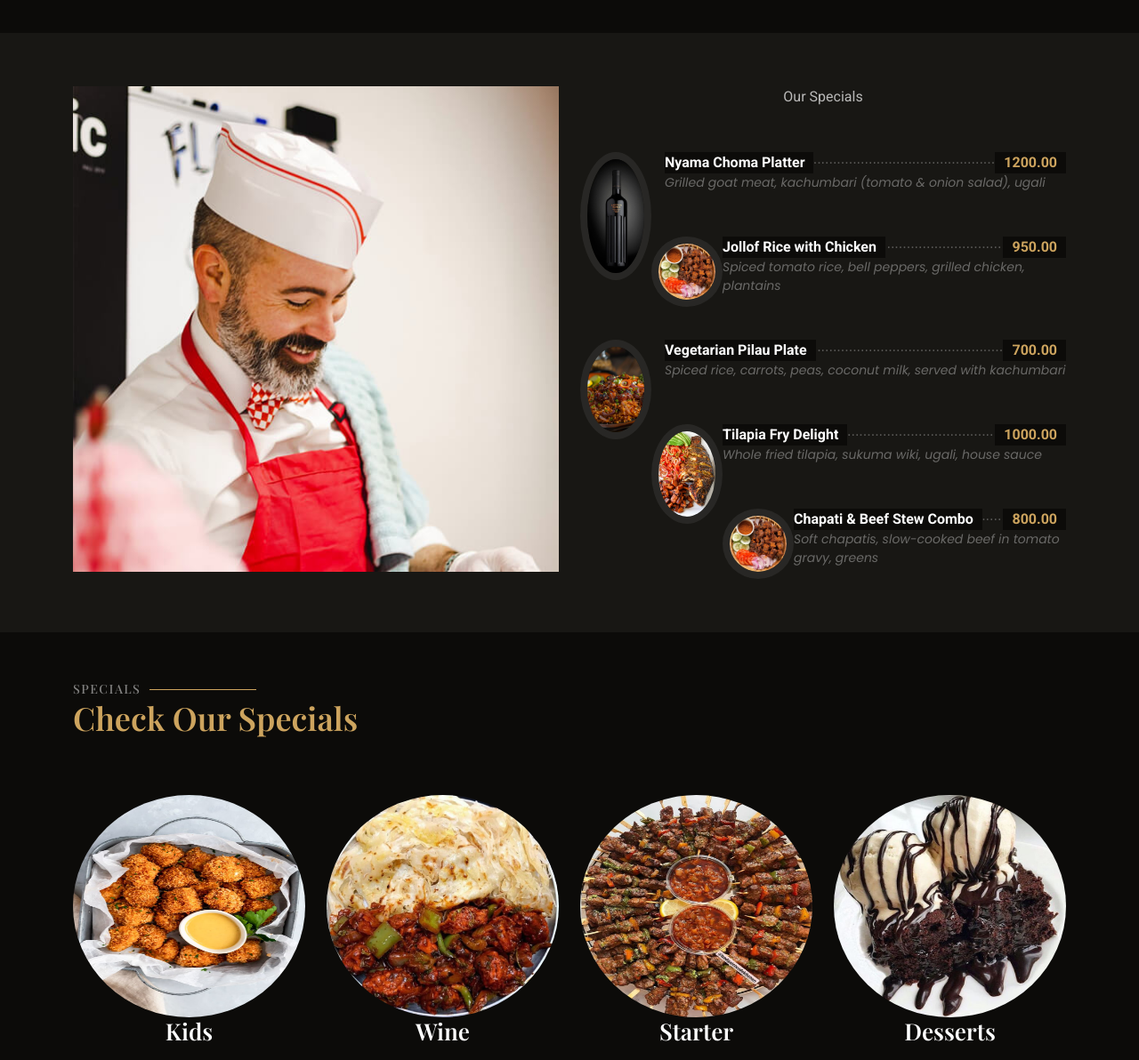
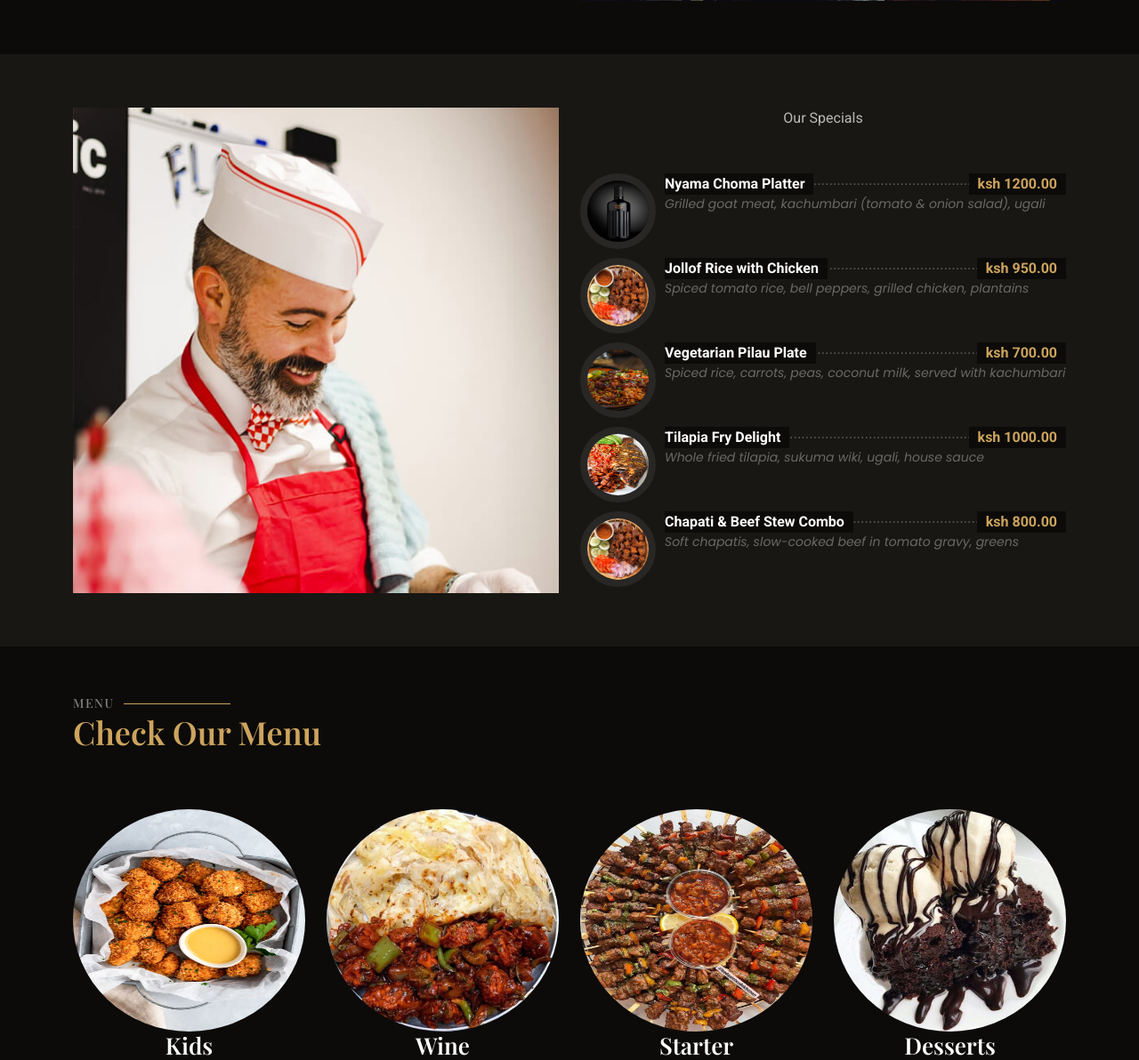
Before and after one commit to mercyogalo/Personal-work, a Django app: page / in a window 1280 px wide. Shown: the part 1363-2555 px from the top of the page at 89% size. Run offline with Django 4.2, Linux system fonts and the light colour scheme; data comes from the database, SQL or seed files in the repository; both versions use the stored data as it was after the commit; some libraries are stand-ins or nearby versions; some web fonts are replaced.

Commit message:
updated the special section
added the data for it

```diff
--- a/restaurant/restaurantfeature/static/assets/css/main.css
+++ b/restaurant/restaurantfeature/static/assets/css/main.css
@@ -1121,12 +1121,6 @@ section,
   position: relative;
 }
 
-.menu .menu-img {
-  width: 80px;
-  border-radius: 50%;
-  float: left;
-  border: 8px solid color-mix(in srgb, var(--default-color), transparent 90%);
-}
 
 .menu .menu-content {
   margin-left: 95px;
--- a/restaurant/restaurantfeature/templates/base.html
+++ b/restaurant/restaurantfeature/templates/base.html
@@ -124,6 +124,16 @@ background-color:#C8B49B;
 }
 .testimonial-img{
   height:100px;
+}
+
+
+
+.menu .menu-img {
+  width: 85px;
+  height:85px;
+  border-radius: 50%;
+  float: left;
+  border: 8px solid color-mix(in srgb, var(--default-color), transparent 90%);
 }
 
 @media(max-width: 800px){
--- a/restaurant/restaurantfeature/templates/index.html
+++ b/restaurant/restaurantfeature/templates/index.html
@@ -11,14 +11,16 @@
     <!-- Page Title -->
     <div class="page-title position-relative" data-aos="fade" style="background-image: url({% static 'assets/img/page-title-bg.webp' %});">
       <div class="container position-relative">
-        <h1>BEHIND THE DISHES <br></h1>
-        <p>Esse dolorum voluptatum ullam est sint nemo et est ipsa porro placeat quibusdam quia assumenda numquam molestias.</p>
+        <h1>Experience Authentic African Flavors </h1>
+        <p>
+          Discover the rich, vibrant taste of Africa with every bite. Freshly prepared, locally sourced ingredients, and traditional recipes passed down through generations.
+        </p>
+
         <nav class="breadcrumbs">
-          <ol>
-            <li><a href="index.html">BEHIND THE DISHES</a></li>
-            <li class="current">Starter Page</li>
-          </ol>
+        <a href="{% url "restaurantfeature:about" %}">Reserve Your Table</a>
         </nav>
+
+
       </div>
     </div><!-- End Page Title -->
 
@@ -150,7 +152,7 @@
           <div class=" menu-item ">
             <img src="{{special.image.url}}" class="menu-img" alt="">
             <div class="menu-content">
-              <a href="#">{{special.name}}</a><span>{{special.price}}</span>
+              <a href="#">{{special.name}}</a><span>ksh {{special.price}}</span>
             </div>
             <div class="menu-ingredients">
               {{special.description}}
@@ -186,8 +188,8 @@
 
       <!-- Section Title -->
       <div class="container section-title" data-aos="fade-up">
-        <h2>Specials</h2>
-        <p>Check Our Specials</p>
+        <h2>Menu</h2>
+        <p>Check Our Menu</p>
       </div><!-- End Section Title -->
 
       <div class="container" data-aos="fade-up" data-aos-delay="100">
```
Also changed, not shown: restaurant/db.sqlite3, restaurant/media/specialimage/Beef_khebab_1.jpeg (added), restaurant/media/specialimage/Beef_khebab_2.jpeg (added), restaurant/media/specialimage/Laudum_-_Lavernia__Cienfuegos.jpeg (added), restaurant/media/specialimage/Oven_Grilled_Tilapia_w__Fried_Plantains_-_Foodie_Not_a_Chef___Afrocaribbea_a1Hnp0A.jpeg (added), restaurant/media/specialimage/Scrumptious_West_African_Treat.jpeg (added).
